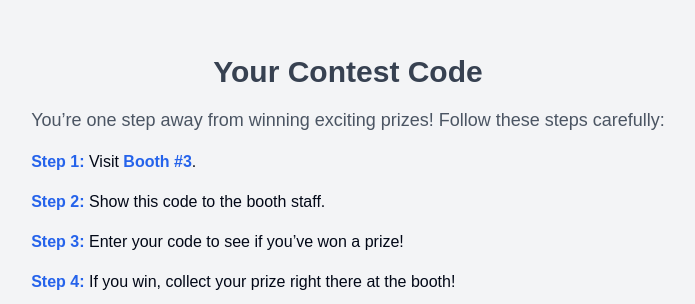
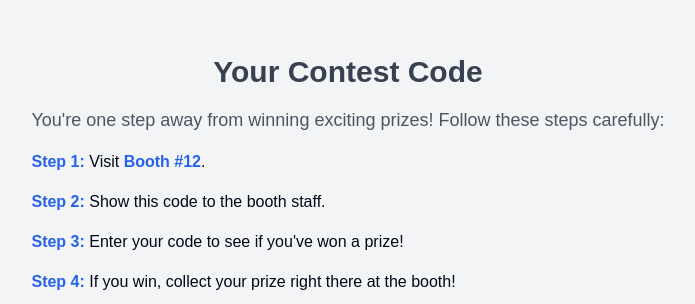
Before and after one commit to Tendaman/synch-industries, a Next.js app: page /codepage/gen-code in a window 1280 px wide. Shown: the part 140-444 px from the top of the page, without its empty margins (292-987 px from the left). Built offline with nearby package versions, Linux system fonts and the light colour scheme.

Commit message:
Adrean's fix 2

```diff
--- a/src/app/(landing)/components/register_popup.tsx
+++ b/src/app/(landing)/components/register_popup.tsx
@@ -113,7 +113,7 @@
               <Input id="email" name="email" type="email" value={formData.email} onChange={handleInputChange} required />
             </div>
             {/* Consent Checkbox */}
-            <div className="flex gap-2">
+            <div className="flex gap-2 mt-2">
               <Label htmlFor="consent">I consent to the data I provide being used.</Label>
               <Checkbox id="consent" checked={consent} onCheckedChange={(checked) => setConsent(!!checked)} />
             </div>
--- a/src/app/codepage/gen-code/page.tsx
+++ b/src/app/codepage/gen-code/page.tsx
@@ -34,20 +34,20 @@
     }
   }, [searchParams]);
 
-  const boothNumber = 3;
+  const boothNumber = 12;
 
   return (
     <div className="flex flex-col justify-center items-center min-h-screen bg-gray-100 px-6 md:px-12">
       <div className="text-center mb-8">
         <h1 className="text-3xl font-semibold text-gray-700 mb-4">Your Contest Code</h1>
         <p className="text-lg text-gray-600 mb-4">
-          You’re one step away from winning exciting prizes! Follow these steps carefully:
+          You're one step away from winning exciting prizes! Follow these steps carefully:
         </p>
 
         <div className="text-left space-y-4">
           <div><strong className="text-blue-600">Step 1:</strong> Visit <span className="font-semibold text-blue-600">Booth #{boothNumber}</span>.</div>
           <div><strong className="text-blue-600">Step 2:</strong> Show this code to the booth staff.</div>
-          <div><strong className="text-blue-600">Step 3:</strong> Enter your code to see if you’ve won a prize!</div>
+          <div><strong className="text-blue-600">Step 3:</strong> Enter your code to see if you've won a prize!</div>
           <div><strong className="text-blue-600">Step 4:</strong> If you win, collect your prize right there at the booth!</div>
         </div>
       </div>
```
